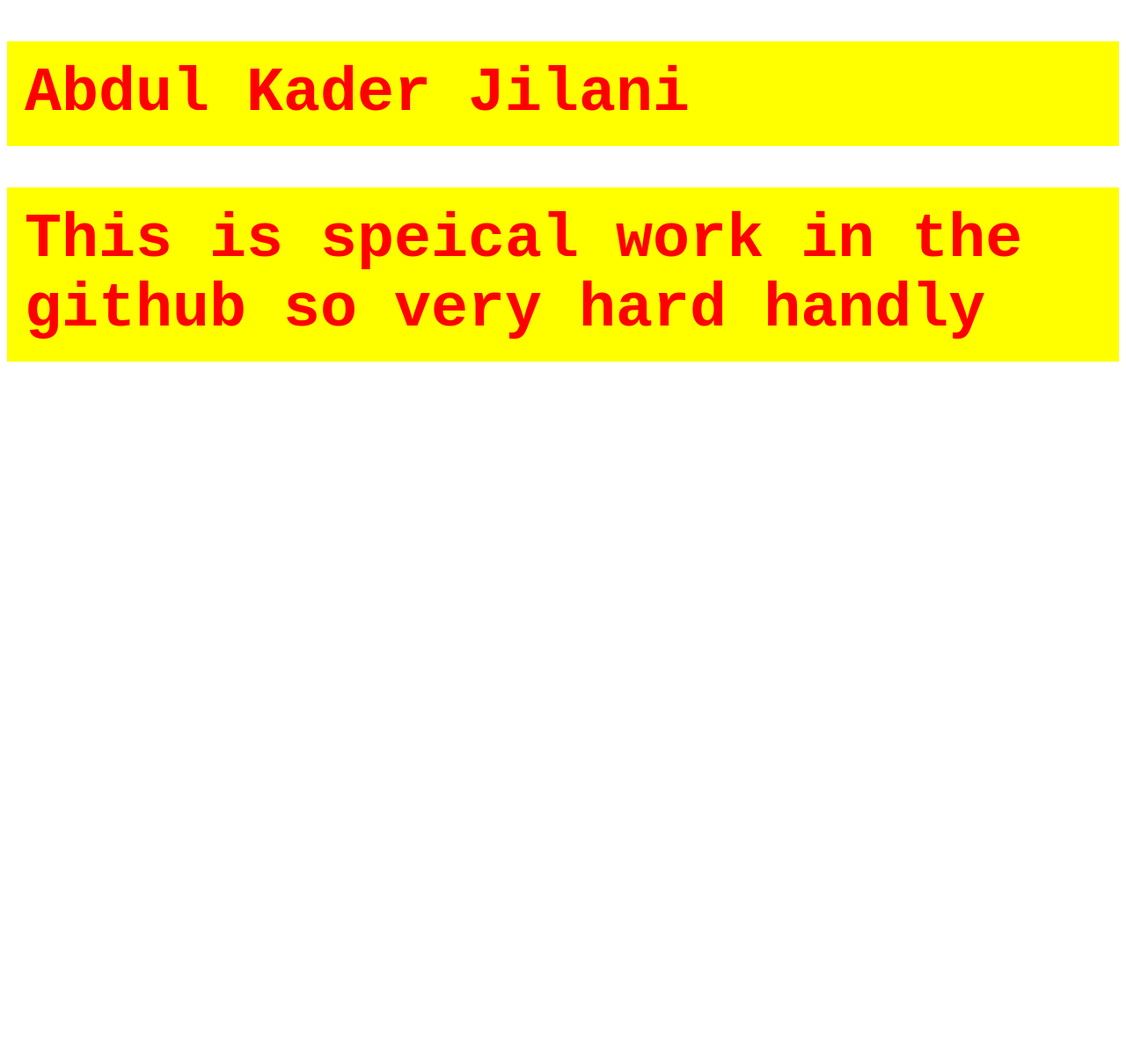
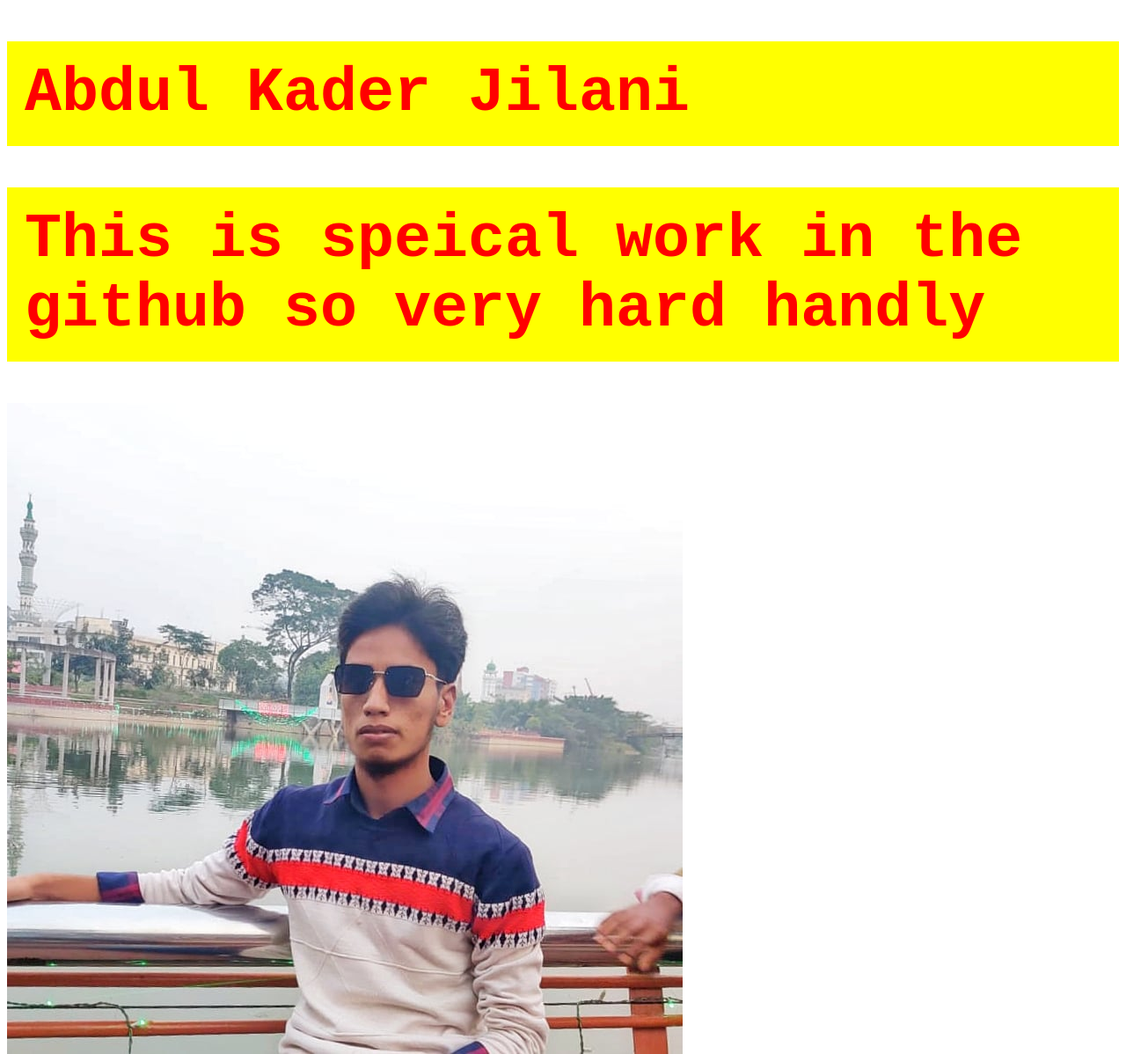
Before and after one commit to akjilani120/first-class-repo, a plain HTML site: page index.html in a window 1280 px wide. Shown: the whole page at 88% size. Before the commit the page ends 800 px from the top, so only its background shows below. Drawn offline with Linux system fonts and the light colour scheme.

Commit message:
This is jilani pictur added

```diff
--- a/index.html
+++ b/index.html
@@ -10,6 +10,7 @@
 <body>
     <h1>Abdul Kader Jilani</h1>
     <h1>This is speical work in the github so very hard handly</h1>
+    <img src="Jilani.jpg" alt="">
 
 </body>
 </html>
```
Also changed, not shown: Jilani.jpg (added).
